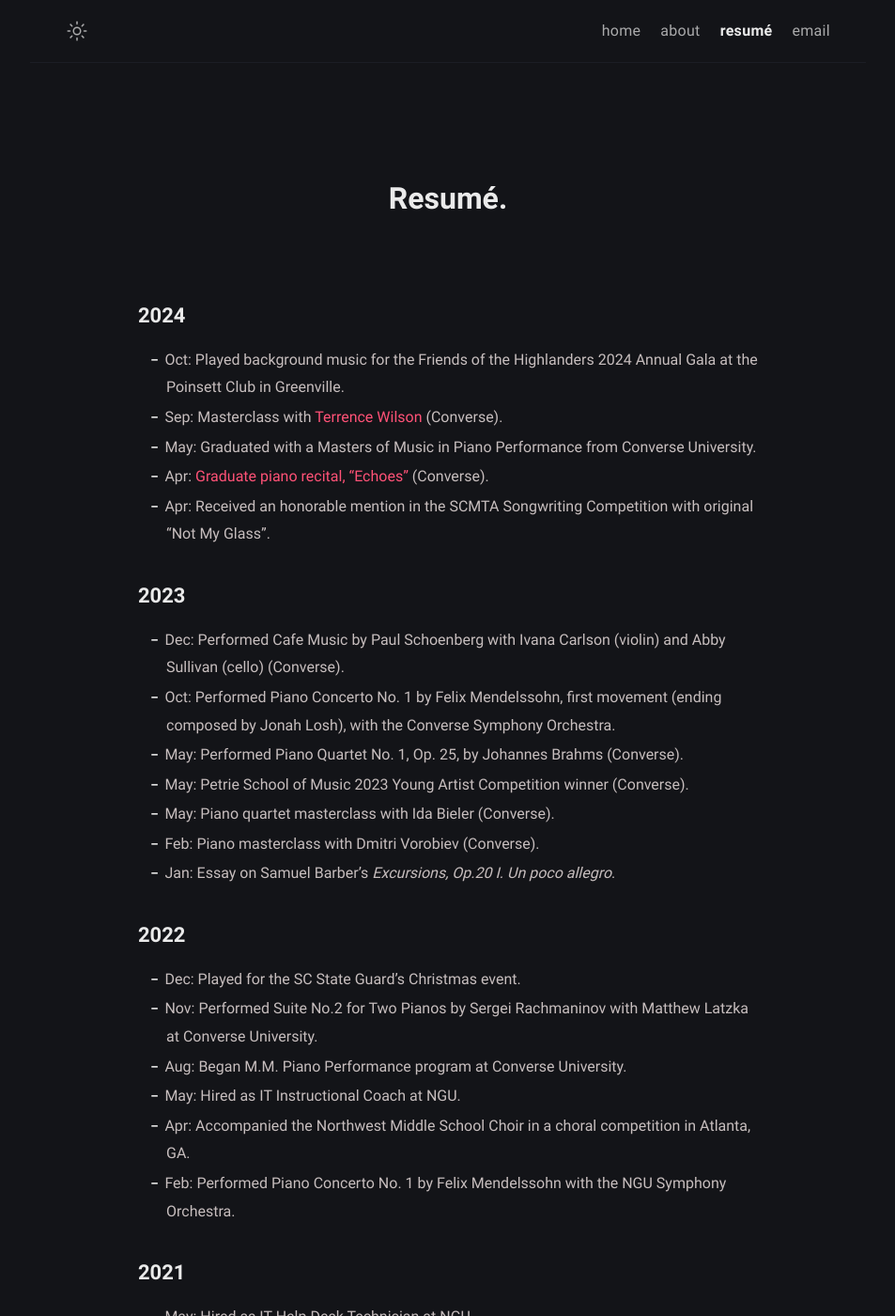
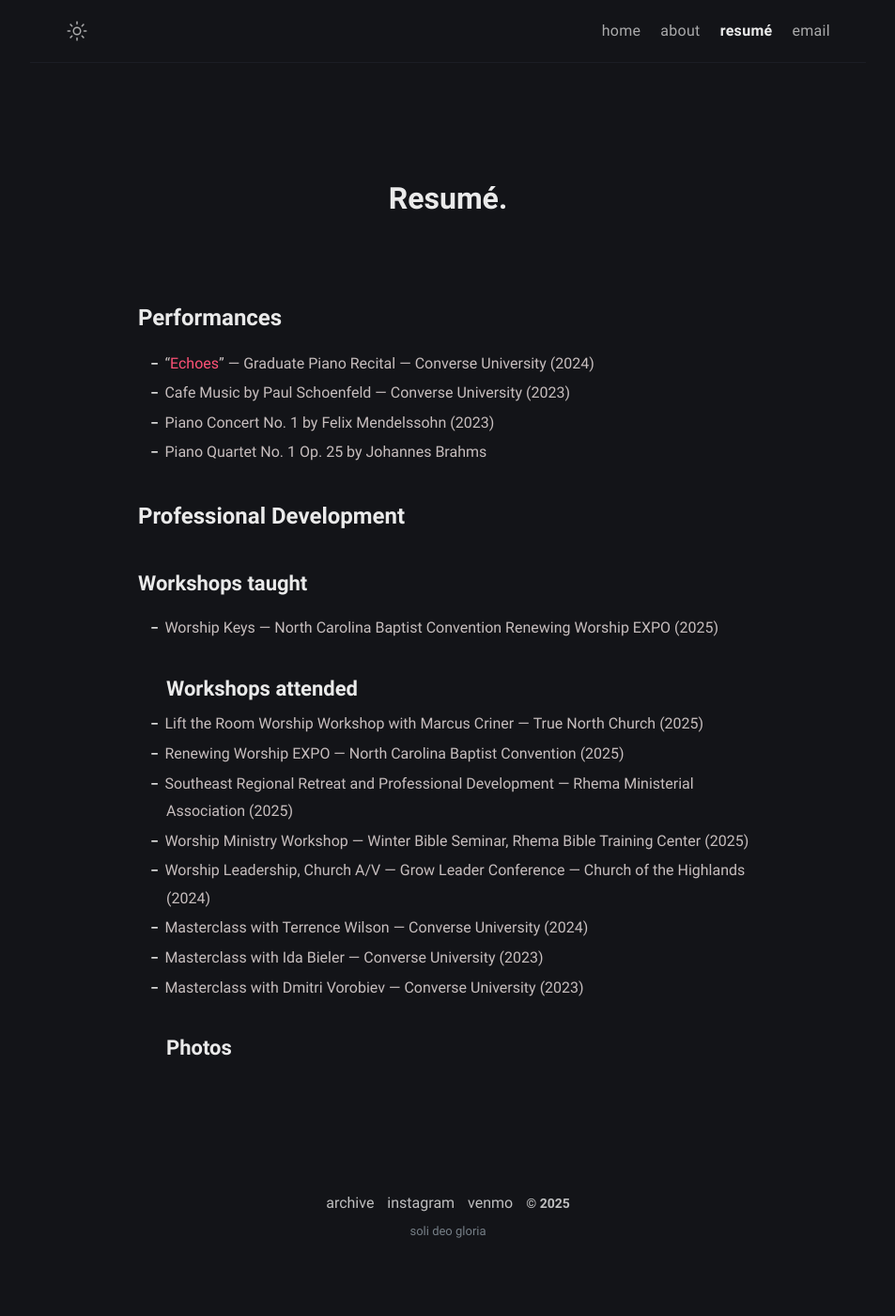
Before and after one commit to atrial-albumen/atrial-albumen.github.io, a Jekyll site: the page built from resume.md, in a window 1280 px wide and 1400 px high. Shown: the whole window at 94% size, without its empty margins (163-1116 px from the left). Built offline with Jekyll 4.4.1, drawn with Linux system fonts in a browser that asks for light colours; some of the changed text lies outside the part shown.

Commit message:
Update resume.md

```diff
--- a/resume.md
+++ b/resume.md
@@ -5,47 +5,22 @@ layout: page
 excerpt: Things I've done, places I've worked, people I've studied with.
 comments: false
 ---
+# Performances
+* “[Echoes](http://www.jonahlosh.com/graduate-piano-recital)” — Graduate Piano Recital — Converse University (2024)
+* Cafe Music by Paul Schoenfeld — Converse University (2023)
+* Piano Concert No. 1 by Felix Mendelssohn (2023)
+* Piano Quartet No. 1 Op. 25 by Johannes Brahms
 
-## 2024
-
-* Oct: Played background music for the Friends of the Highlanders 2024 Annual Gala at the Poinsett Club in Greenville.
-* Sep: Masterclass with [Terrence Wilson](https://www.terrencewilsonpiano.com) (Converse).
-* May: Graduated with a Masters of Music in Piano Performance from Converse University.
-* Apr: [Graduate piano recital, "Echoes"](http://www.jonahlosh.com/graduate-piano-recital/) (Converse).
-* Apr: Received an honorable mention in the SCMTA Songwriting Competition with original "Not My Glass".
-
-## 2023
-
-* Dec: Performed Cafe Music by Paul Schoenberg with Ivana Carlson (violin) and Abby Sullivan (cello) (Converse).
-* Oct: Performed Piano Concerto No. 1 by Felix Mendelssohn, first movement (ending composed by Jonah Losh), with the Converse Symphony Orchestra.
-* May: Performed Piano Quartet No. 1, Op. 25, by Johannes Brahms (Converse).
-* May: Petrie School of Music 2023 Young Artist Competition winner (Converse).
-* May: Piano quartet masterclass with Ida Bieler (Converse).
-* Feb: Piano masterclass with Dmitri Vorobiev (Converse).
-* Jan: Essay on Samuel Barber's _Excursions, Op.20 I. Un poco allegro_.
-
-## 2022
-
-* Dec: Played for the SC State Guard's Christmas event.
-* Nov: Performed Suite No.2 for Two Pianos by Sergei Rachmaninov with Matthew Latzka at Converse University.
-* Aug: Began M.M. Piano Performance program at Converse University.
-* May: Hired as IT Instructional Coach at NGU.
-* Apr: Accompanied the Northwest Middle School Choir in a choral competition in Atlanta, GA.
-* Feb: Performed Piano Concerto No. 1 by Felix Mendelssohn with the NGU Symphony Orchestra.
-
-## 2021
-
-* May: Hired as IT Help Desk Technician at NGU.
-* Apr: Graduated Suma Cum Laude from North Greenville University with a B.A. in Music Performance, studying with Fabio Parrini.
-* Apr: Accompanied the Northwest Middle School Choir in a choral competition in Charlotte, NC.
-* Mar: Senior piano recital.
-
-## 2020
-
-* Nov: Performed Piano Concerto No. 1 by Ludwig van Beethoven with the NGU orchestra.
-* Spring: Rehearsal pianist for NGU's production of _Brigadoon_.
-* Apr: Junior piano recital .
-
-## 2019
-
-* Feb: Masterclass with George Li at Gunter Theatre (Greenville, SC).
+# Professional Development
+## Workshops taught
+* Worship Keys — North Carolina Baptist Convention Renewing Worship EXPO (2025)
+## Workshops attended
+* Lift the Room Worship Workshop with Marcus Criner — True North Church (2025)
+* Renewing Worship EXPO — North Carolina Baptist Convention (2025)
+* Southeast Regional Retreat and Professional Development — Rhema Ministerial Association (2025)
+* Worship Ministry Workshop — Winter Bible Seminar, Rhema Bible Training Center (2025)
+* Worship Leadership, Church A/V — Grow Leader Conference — Church of the Highlands (2024)
+* Masterclass with Terrence Wilson — Converse University (2024)
+* Masterclass with Ida Bieler — Converse University (2023)
+* Masterclass with Dmitri Vorobiev — Converse University (2023)
+## Photos
```
